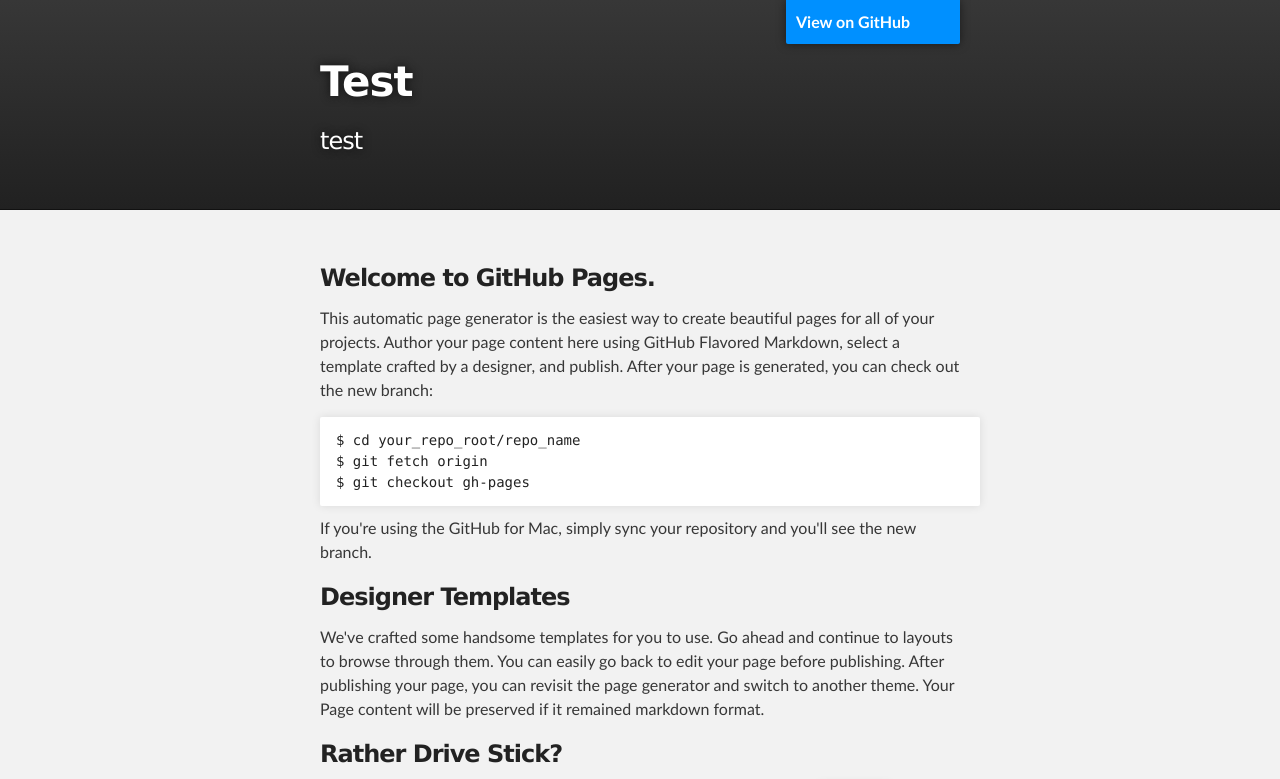
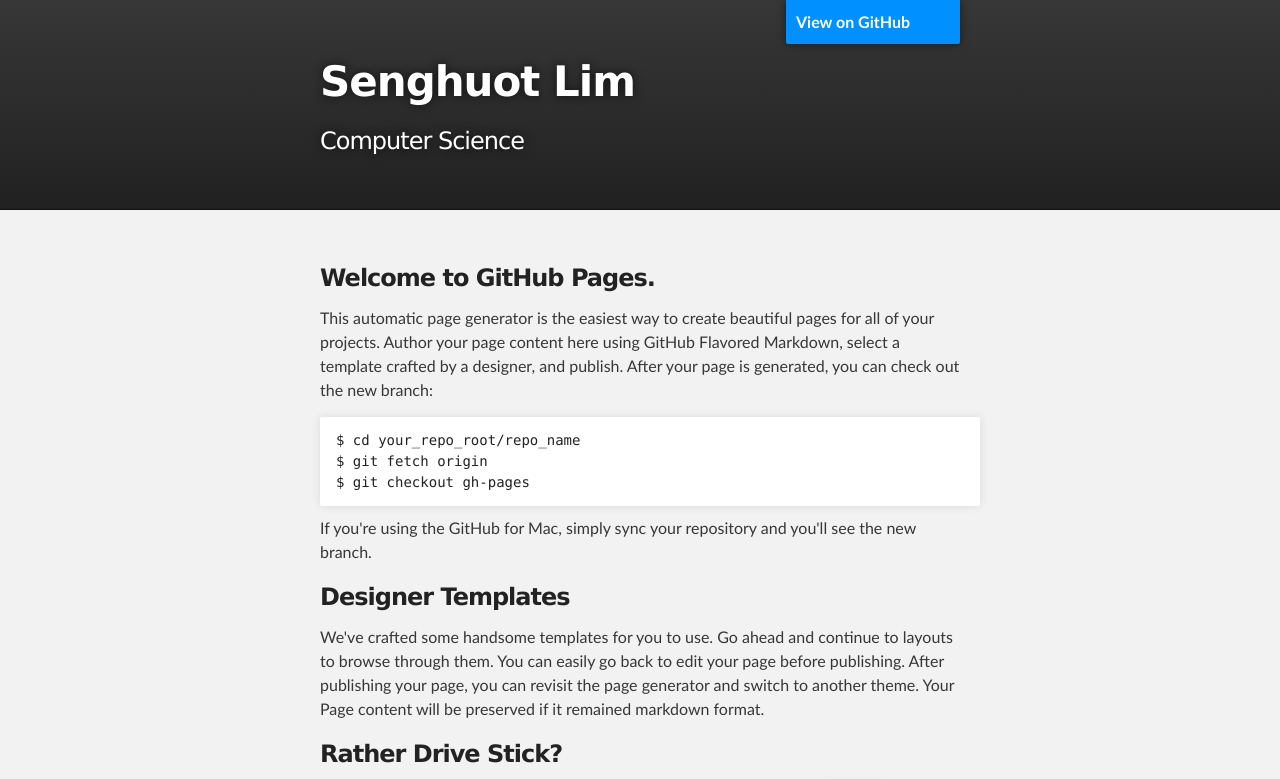
Before and after one commit to senghuot/mygithubpage, a plain HTML site: page index.html in a window 1280 px wide. Shown: the top 779 px of the page. Drawn offline with Linux system fonts and the light colour scheme.

Commit message:
Edit titles.

```diff
--- a/index.html
+++ b/index.html
@@ -18,8 +18,8 @@
         <header class="inner">
           <a id="forkme_banner" href="https://github.com/kettleio/test">View on GitHub</a>
 
-          <h1 id="project_title">Test</h1>
-          <h2 id="project_tagline">test</h2>
+          <h1 id="project_title">Senghuot Lim</h1>
+          <h2 id="project_tagline">Computer Science</h2>
 
             <section id="downloads">
               <a class="zip_download_link" href="https://github.com/kettleio/test/zipball/master">Download this project as a .zip file</a>
```
